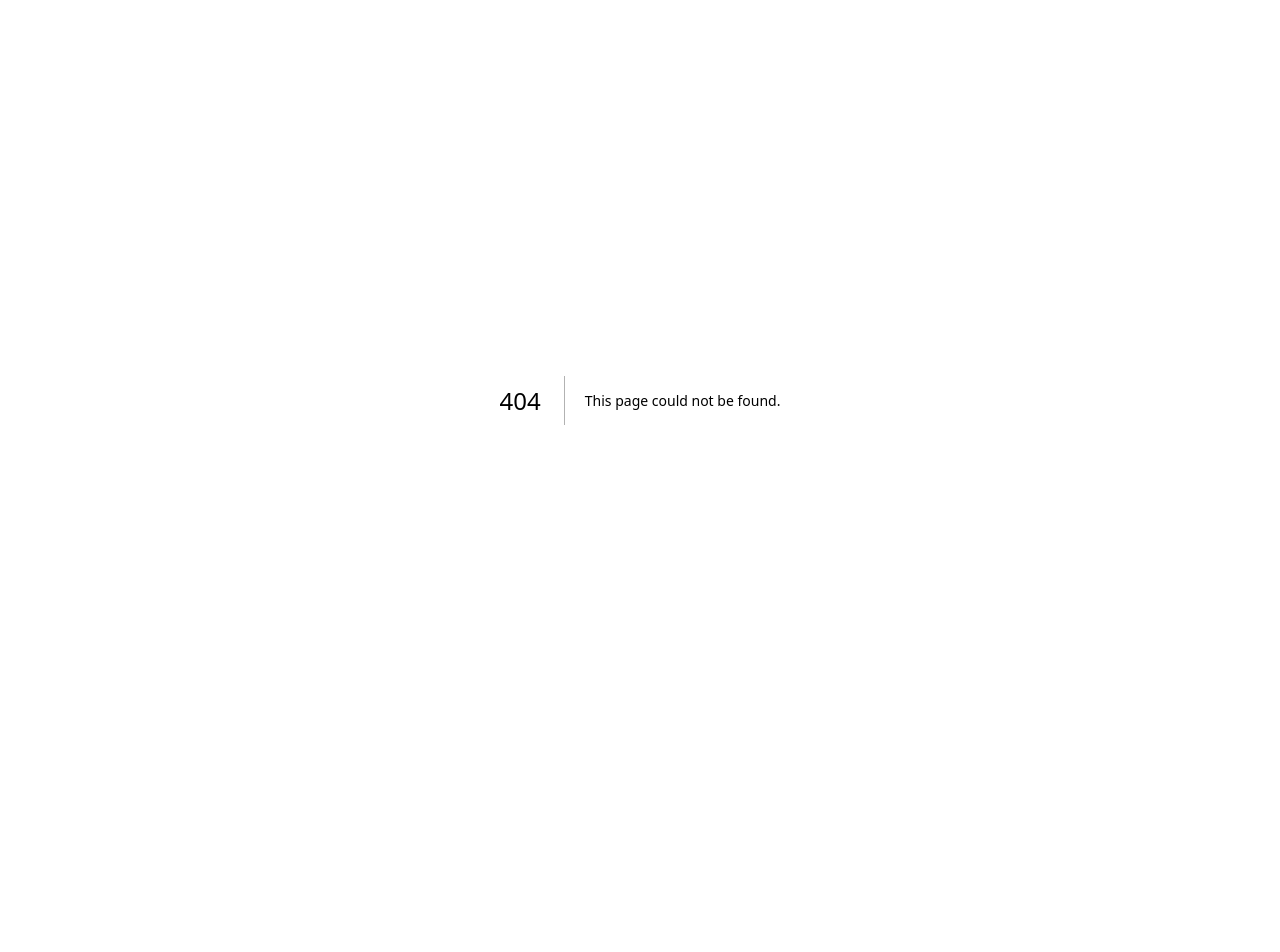
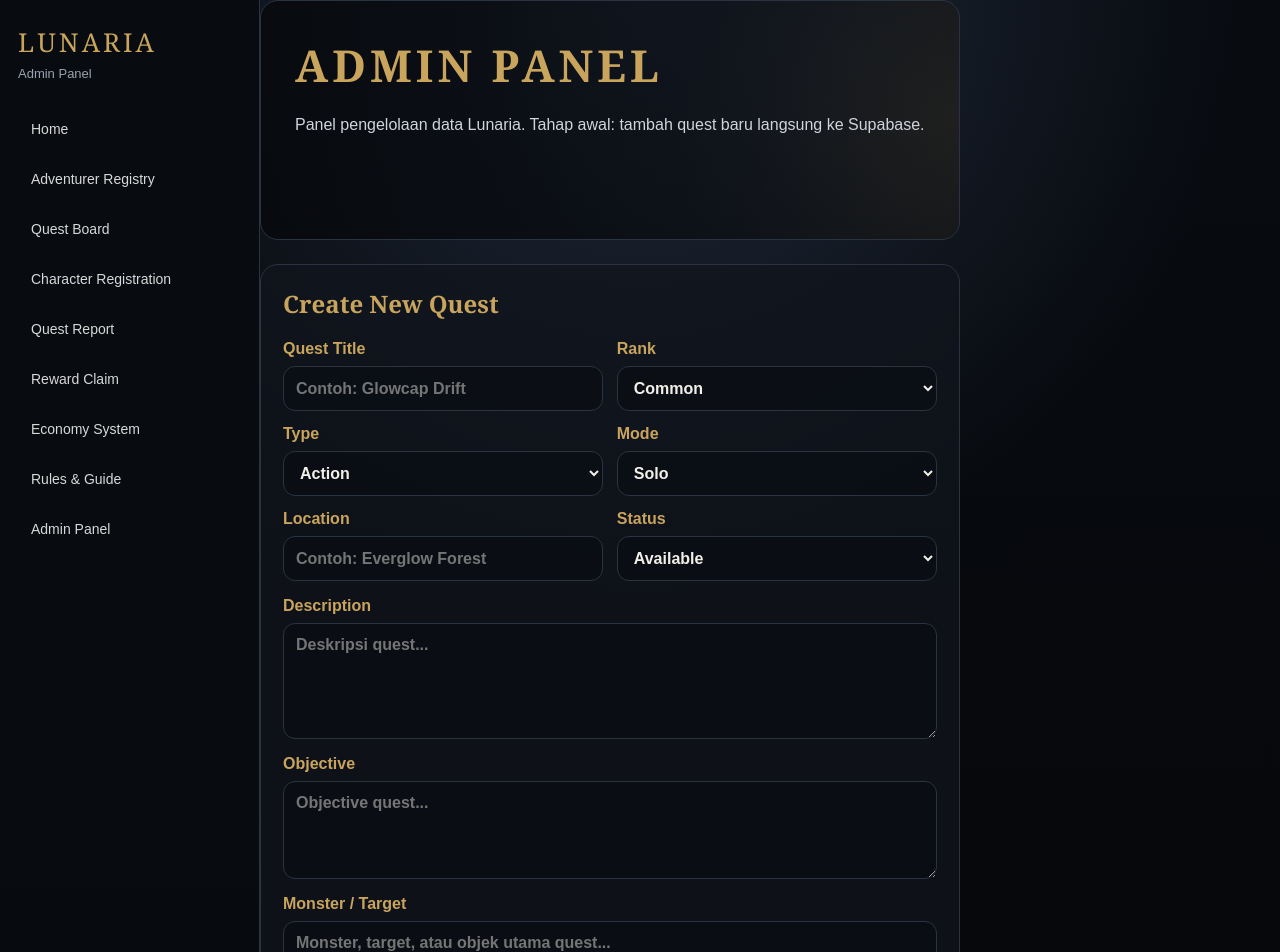
Before and after one commit to Lunariaaaa20/lunaria-player-portal, a Next.js app: page /admin in a window 1280 px wide. Before the commit this address had no page. Shown: the top 952 px of the page. Before the commit the page ends 800 px from the top, so only its background shows below. Built offline with nearby package versions, Linux system fonts and the light colour scheme; no server answers.

Commit message:
Add admin quest creation form

```diff
--- /dev/null
+++ b/app/admin/page.js
@@ -0,0 +1,227 @@
+"use client";
+
+import Link from "next/link";
+import { useState } from "react";
+import { supabase } from "../../lib/supabase";
+
+const initialForm = {
+  title: "",
+  rank: "Common",
+  type: "Action",
+  mode: "Solo",
+  location: "",
+  status: "Available",
+  objective: "",
+  monster_target: "",
+  reward: "",
+  possible_loot: "",
+  description: "",
+  admin_notes: "",
+};
+
+export default function AdminPage() {
+  const [form, setForm] = useState(initialForm);
+  const [loading, setLoading] = useState(false);
+  const [message, setMessage] = useState("");
+
+  function updateField(field, value) {
+    setForm((current) => ({
+      ...current,
+      [field]: value,
+    }));
+  }
+
+  async function handleSubmit(event) {
+    event.preventDefault();
+    setLoading(true);
+    setMessage("");
+
+    const { error } = await supabase.from("quests").insert([form]);
+
+    if (error) {
+      setMessage(`Gagal menyimpan quest: ${error.message}`);
+      setLoading(false);
+      return;
+    }
+
+    setMessage("Quest berhasil disimpan. Data akan muncul di Quest Board.");
+    setForm(initialForm);
+    setLoading(false);
+  }
+
+  return (
+    <div className="page">
+      <aside className="sidebar">
+        <div className="logo">LUNARIA</div>
+        <div className="subtitle">Admin Panel</div>
+
+        <nav className="nav">
+          <Link href="/">Home</Link>
+          <Link href="/registry">Adventurer Registry</Link>
+          <Link href="/quests">Quest Board</Link>
+          <Link href="/character-registration">Character Registration</Link>
+          <Link href="/quest-report">Quest Report</Link>
+          <Link href="/reward-claim">Reward Claim</Link>
+          <Link href="/economy">Economy System</Link>
+          <Link href="/rules">Rules & Guide</Link>
+          <Link href="/admin">Admin Panel</Link>
+        </nav>
+      </aside>
+
+      <main className="content">
+        <section className="hero">
+          <h1>ADMIN PANEL</h1>
+          <p>Panel pengelolaan data Lunaria. Tahap awal: tambah quest baru langsung ke Supabase.</p>
+        </section>
+
+        <section className="section">
+          <h2>Create New Quest</h2>
+
+          <form className="admin-form" onSubmit={handleSubmit}>
+            <div className="form-grid">
+              <label>
+                Quest Title
+                <input
+                  value={form.title}
+                  onChange={(e) => updateField("title", e.target.value)}
+                  placeholder="Contoh: Glowcap Drift"
+                  required
+                />
+              </label>
+
+              <label>
+                Rank
+                <select
+                  value={form.rank}
+                  onChange={(e) => updateField("rank", e.target.value)}
+                >
+                  <option>Common</option>
+                  <option>Uncommon</option>
+                  <option>Dangerous</option>
+                  <option>Special</option>
+                </select>
+              </label>
+
+              <label>
+                Type
+                <select
+                  value={form.type}
+                  onChange={(e) => updateField("type", e.target.value)}
+                >
+                  <option>Action</option>
+                  <option>Santai</option>
+                </select>
+              </label>
+
+              <label>
+                Mode
+                <select
+                  value={form.mode}
+                  onChange={(e) => updateField("mode", e.target.value)}
+                >
+                  <option>Solo</option>
+                  <option>Duo</option>
+                  <option>Party</option>
+                </select>
+              </label>
+
+              <label>
+                Location
+                <input
+                  value={form.location}
+                  onChange={(e) => updateField("location", e.target.value)}
+                  placeholder="Contoh: Everglow Forest"
+                  required
+                />
+              </label>
+
+              <label>
+                Status
+                <select
+                  value={form.status}
+                  onChange={(e) => updateField("status", e.target.value)}
+                >
+                  <option>Available</option>
+                  <option>Ongoing</option>
+                  <option>Completed</option>
+                  <option>Closed</option>
+                  <option>Unavailable</option>
+                  <option>Draft</option>
+                </select>
+              </label>
+            </div>
+
+            <label>
+              Description
+              <textarea
+                value={form.description}
+                onChange={(e) => updateField("description", e.target.value)}
+                placeholder="Deskripsi quest..."
+                rows="5"
+                required
+              />
+            </label>
+
+            <label>
+              Objective
+              <textarea
+                value={form.objective}
+                onChange={(e) => updateField("objective", e.target.value)}
+                placeholder="Objective quest..."
+                rows="4"
+                required
+              />
+            </label>
+
+            <label>
+              Monster / Target
+              <textarea
+                value={form.monster_target}
+                onChange={(e) => updateField("monster_target", e.target.value)}
+                placeholder="Monster, target, atau objek utama quest..."
+                rows="4"
+              />
+            </label>
+
+            <label>
+              Reward
+              <textarea
+                value={form.reward}
+                onChange={(e) => updateField("reward", e.target.value)}
+                placeholder="Contoh: 2S–3S"
+                rows="3"
+                required
+              />
+            </label>
+
+            <label>
+              Possible Loot
+              <textarea
+                value={form.possible_loot}
+                onChange={(e) => updateField("possible_loot", e.target.value)}
+                placeholder="Loot dan kegunaannya..."
+                rows="4"
+              />
+            </label>
+
+            <label>
+              Admin Notes
+              <textarea
+                value={form.admin_notes}
+                onChange={(e) => updateField("admin_notes", e.target.value)}
+                placeholder="Catatan internal admin..."
+                rows="3"
+              />
+            </label>
+
+            <button className="admin-submit" type="submit" disabled={loading}>
+              {loading ? "Saving..." : "Save Quest"}
+            </button>
+
+            {message && <p className="admin-message">{message}</p>}
+          </form>
+        </section>
+      </main>
+    </div>
+  );
+}
--- a/app/globals.css
+++ b/app/globals.css
@@ -503,3 +503,59 @@
     grid-template-columns: 1fr;
   }
 }
+
+.admin-form {
+  display: grid;
+  gap: 16px;
+}
+
+.admin-form label {
+  display: grid;
+  gap: 8px;
+  color: var(--gold);
+  font-weight: 700;
+}
+
+.admin-form input,
+.admin-form select,
+.admin-form textarea {
+  width: 100%;
+  border: 1px solid var(--border);
+  background: rgba(10, 14, 20, 0.9);
+  color: var(--text);
+  border-radius: 12px;
+  padding: 12px;
+  font: inherit;
+  outline: none;
+}
+
+.admin-form textarea {
+  resize: vertical;
+}
+
+.form-grid {
+  display: grid;
+  grid-template-columns: repeat(auto-fit, minmax(220px, 1fr));
+  gap: 14px;
+}
+
+.admin-submit {
+  border: 1px solid var(--border);
+  background: rgba(190, 160, 95, 0.18);
+  color: var(--gold);
+  padding: 12px 16px;
+  border-radius: 12px;
+  font-weight: 800;
+  cursor: pointer;
+}
+
+.admin-submit:disabled {
+  opacity: 0.6;
+  cursor: not-allowed;
+}
+
+.admin-message {
+  color: var(--text);
+  margin: 0;
+  font-weight: 700;
+}
```
